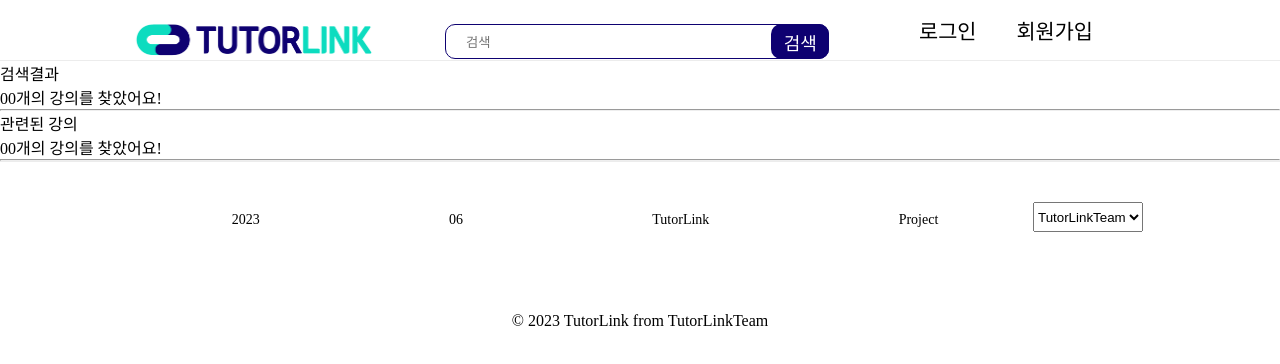
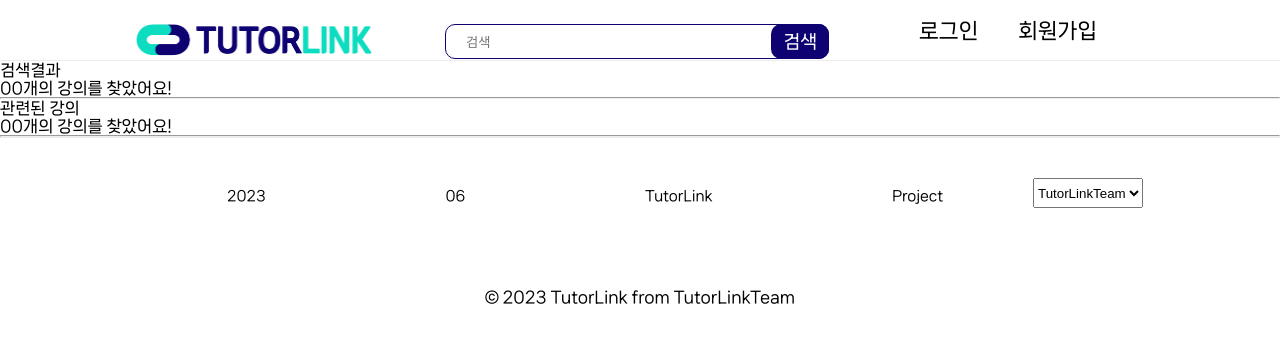
Before and after one commit to TeamTutorLink/TutorLink-front, a React (Create React App) app: page / in a window 1280 px wide. Shown: the top 364 px of the page. Built offline with nearby package versions, Linux system fonts and the light colour scheme.

Commit message:
feat: add font

```diff
--- a/src/App.css
+++ b/src/App.css
@@ -1,4 +1,12 @@
 @charset "utf-8"; /*다국어용 문자셋팅*/
+
+@font-face {
+  font-family: NanumSquareNeo-Variable;
+  src: url('./assets/fonts/NanumSquareNeo-Variable.woff2') format('woff2');
+  font-weight: normal;
+  font-style: normal;
+  font-display: block;
+}
 
 * {
   /* 전체선택자->모든 태그에 여백을 뺌 */
@@ -77,7 +85,6 @@ audio,
 video {
   margin: 0;
   padding: 0;
-
 }
 /*블록요소들을 이렇게 여백 0으로 초기화 시켜 모든 브라우저에서 앞으로 주는 여백이 동일한 결과로 적용되도록 함. 전체 선택자 *를 사용하는 것보다 이렇게 블록을 나열하면 성능이 올라감
 */
--- a/src/components/common/Footer.tsx
+++ b/src/components/common/Footer.tsx
@@ -45,6 +45,7 @@ const StyledCopyright = styled.div`
   width: 80%;
   margin: auto;
   justify-content: center;
+
   display: flex;
 `;
 const StyledSelect = styled.select`
```
